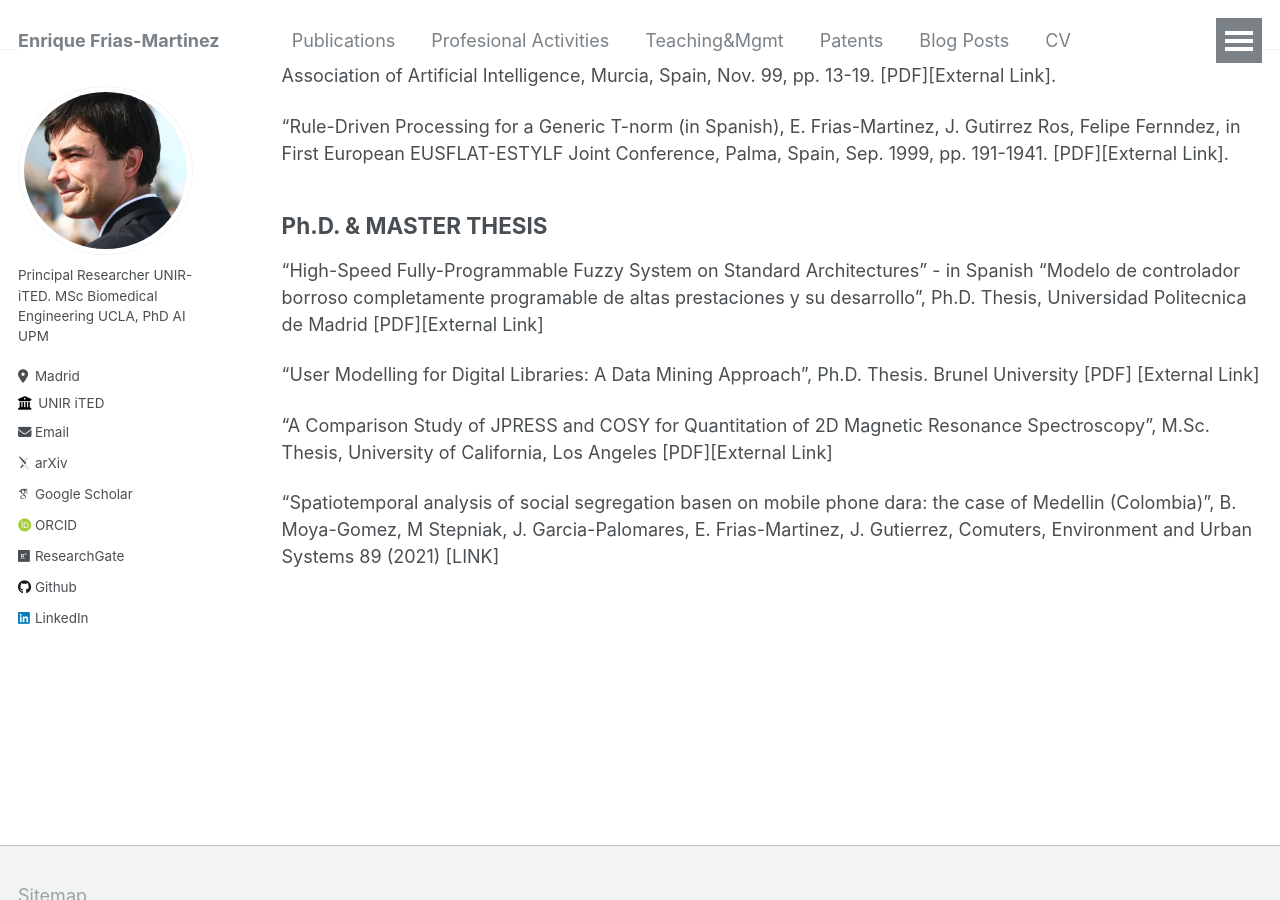
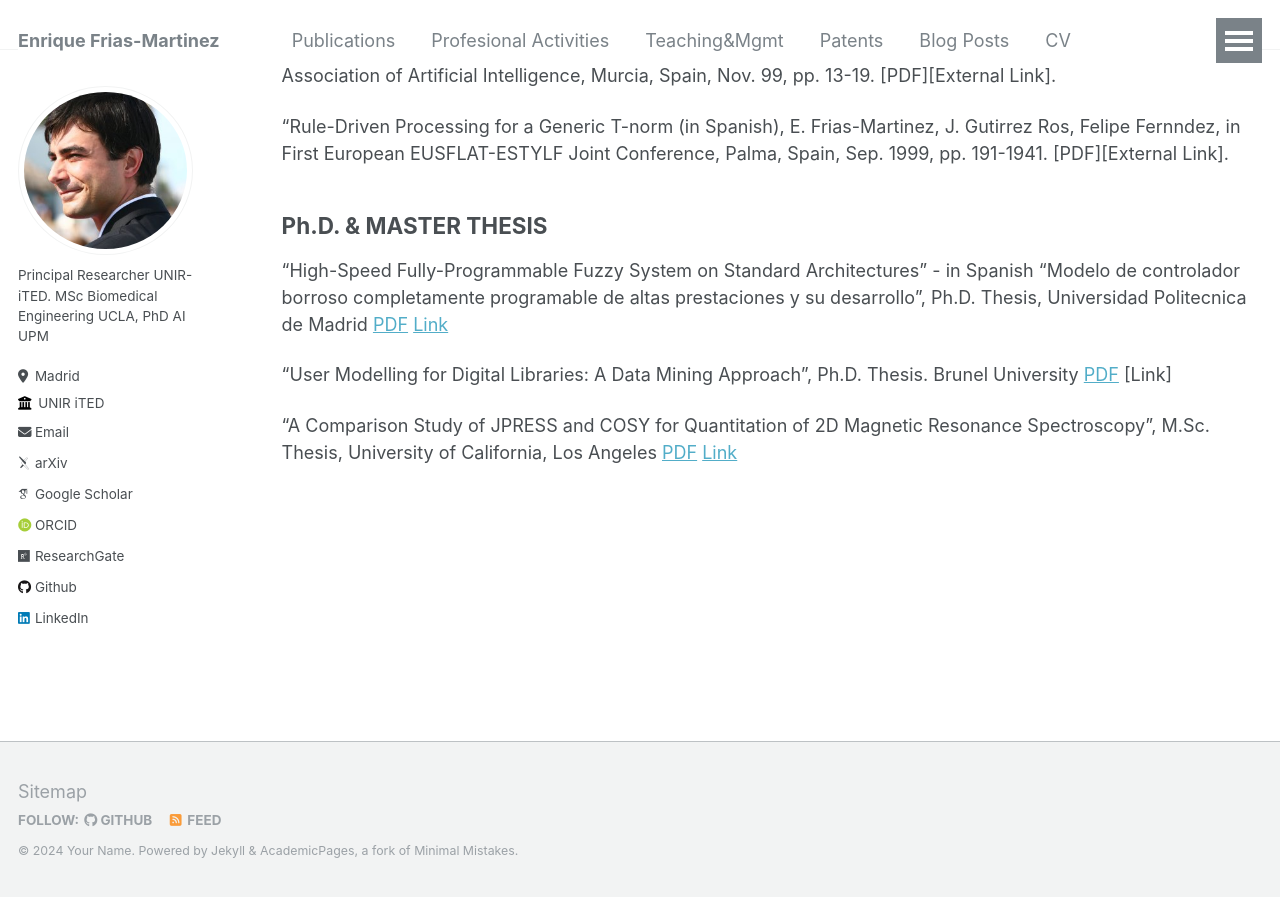
Before and after one commit to ENriqueFRiasM/enriquefriasm.github.io, a Jekyll site: the page built from _pages/publications.md, in a window 1280 px wide and 900 px high, scrolled down 12774 px. Built offline with Jekyll 4.4.1, drawn with Linux system fonts in a browser that asks for light colours; some web fonts are replaced; some of the changed text lies outside the part shown.

Commit message:
Update publications.md

```diff
--- a/_pages/publications.md
+++ b/_pages/publications.md
@@ -293,10 +293,8 @@ Profit-Based Two-dimensional 1H MR Spectroscopic Quantitation of metabolies in h
 
 
 ## Ph.D. & MASTER THESIS
-"High-Speed Fully-Programmable Fuzzy System on Standard Architectures" - in Spanish "Modelo de controlador borroso completamente programable de altas prestaciones y su desarrollo", Ph.D. Thesis, Universidad Politecnica de Madrid [PDF][External Link]
+"High-Speed Fully-Programmable Fuzzy System on Standard Architectures" - in Spanish "Modelo de controlador borroso completamente programable de altas prestaciones y su desarrollo", Ph.D. Thesis, Universidad Politecnica de Madrid [PDF](https://oa.upm.es/809/1/10200006.pdf) [Link](https://oa.upm.es/809/)
 
-"User Modelling for Digital Libraries: A Data Mining Approach", Ph.D. Thesis. Brunel University [PDF] [External Link]
+"User Modelling for Digital Libraries: A Data Mining Approach", Ph.D. Thesis. Brunel University [PDF](https://enriquefriasm.github.io/files/EFrias-MartinezPhDThesisBrunel.27135406.pdf) [Link]
 
-"A Comparison Study of JPRESS and COSY for Quantitation of 2D Magnetic Resonance Spectroscopy", M.Sc. Thesis, University of California, Los Angeles [PDF][External Link]
-
-"Spatiotemporal analysis of social segregation basen on mobile phone dara: the case of Medellin (Colombia)", B. Moya-Gomez, M Stepniak, J. Garcia-Palomares, E. Frias-Martinez, J. Gutierrez, Comuters, Environment and Urban Systems 89 (2021) [LINK]
+"A Comparison Study of JPRESS and COSY for Quantitation of 2D Magnetic Resonance Spectroscopy", M.Sc. Thesis, University of California, Los Angeles [PDF](https://enriquefriasm.github.io/files/enriquefriasthesis.7795358.pdf) [Link](https://search.library.ucla.edu/discovery/fulldisplay?docid=alma9961643323606533&context=L&vid=01UCS_LAL:UCLA&lang=en&search_scope=ArticlesBooksMore&adaptor=Local%20Search%20Engine&tab=Articles_books_more_slot&query=any,contains,A%20Comparison%20Study%20of%20JPRESS%20and%20COSY%20for%20Quantitation%20of%202D%20Magnetic%20Resonance%20Spectroscopy&offset=0)
```
Also changed, not shown: other parts of _pages/publications.md (+2 -2 lines).
